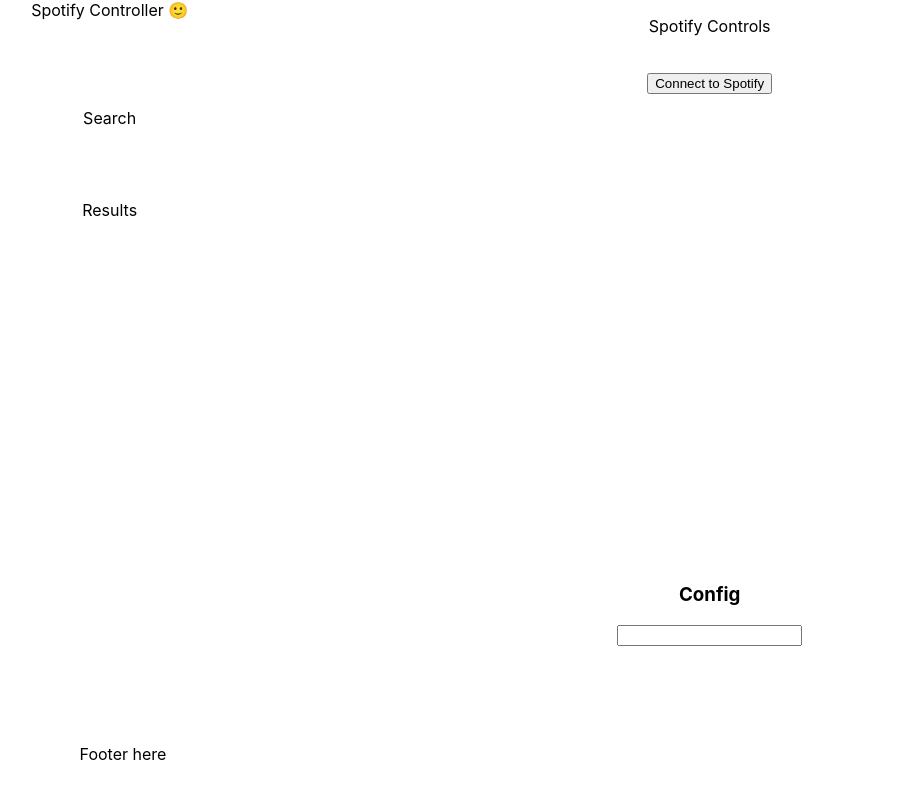
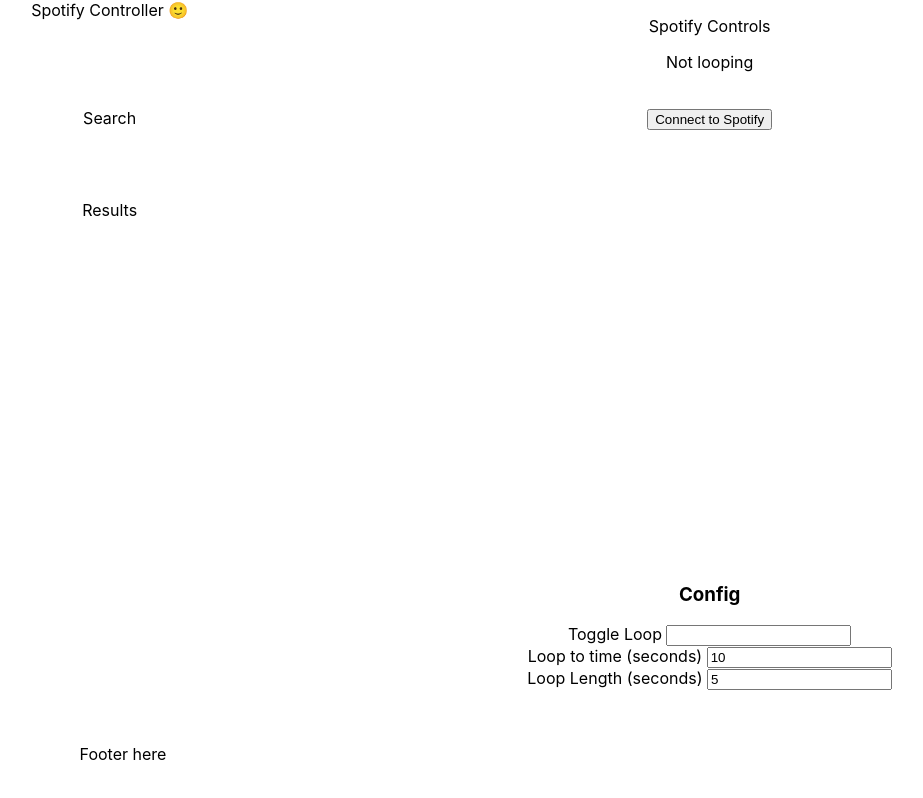
Before and after one commit to hjdarnel/spotify-looper, a React app: page / in a window 1280 px wide. Shown: the whole page, without its empty margins (327-1250 px from the left). Built offline with nearby package versions, Linux system fonts and the light colour scheme; what spotify-web-api-node would draw is missing.

Commit message:
Add looping

```diff
--- a/src/components/App.js
+++ b/src/components/App.js
@@ -4,6 +4,41 @@
 import Settings from './Settings'
 
 class App extends Component {
+  constructor(props){
+    super(props)
+    this.state = {
+      playerState: {
+        isLooping: false,
+        loopLength: 5,
+        seekTo: 10
+      }
+    }
+  }
+
+  onToggleLoop = () => {
+    this.setState(prevState => {
+      const newState = prevState;
+      newState.playerState.isLooping = !prevState.playerState.isLooping;
+      return newState;
+    });
+  };
+
+  onLoopLengthChange = (value) => {
+    this.setState(prevState => {
+      const newState = prevState;
+      newState.playerState.loopLength = value;
+      return newState;
+    });
+  };
+
+  onSeekToChange = (value) => {
+    this.setState(prevState => {
+      const newState = prevState;
+      newState.playerState.seekTo = value;
+      return newState;
+    });
+  };
+
   render() {
     return (
       <div className="App">
@@ -15,10 +50,14 @@
           <p>Results</p>
         </div>
         <div className="spotifyPlayer">
-          <SpotifyContainer/>
+          <SpotifyContainer playerState={this.state.playerState}/>
         </div>
         <div className="settings">
-          <Settings/>
+          <Settings
+            playerState={this.state.playerState}
+            onToggleLoop={this.onToggleLoop}
+            onLoopLengthChange={this.onLoopLengthChange}
+            onSeekToChange={this.onSeekToChange}/>
         </div>
         <div className="footer">
           <p>Footer here</p>
--- a/src/components/Settings.js
+++ b/src/components/Settings.js
@@ -8,28 +8,57 @@
         loopTrigger: '',
         loopTriggerKeycode: ''
     };
-    this.keydown = this.keydown.bind(this);
-    this.triggerRef = React.createRef();
+    this.loopKeyDown = this.loopKeyDown.bind(this);
+    this.handleLoopChange = this.handleLoopChange.bind(this);
+    this.handleSeekToChange = this.handleSeekToChange.bind(this);
+    this.loopTriggerRef = React.createRef();
   }
 
   componentDidMount() {
-    const savedTrigger = localStorage.getItem('loopTriggerKeycode');
-    this.setState({loopTrigger: String.fromCharCode(savedTrigger) || null});
+    const savedLoopTrigger = localStorage.getItem('loopTriggerKeycode');
+    this.setState({loopTriggerKeycode: savedLoopTrigger});
+    this.setState({loopTrigger: String.fromCharCode(savedLoopTrigger) || null});
+
+    this.setupListeners();
   }
 
-  keydown(event) {
+  setupListeners() {
+    document.addEventListener('keydown', (event) => {
+      if (event.keyCode === Number(this.state.loopTriggerKeycode)) {
+        this.props.onToggleLoop();
+        return;
+      }
+    })
+  }
+
+  loopKeyDown(event) {
+    if (event.keyCode === 27) {
+      this.loopTriggerRef.current.blur();
+      return;
+    }
+
     this.setState({loopTriggerKeycode: event.keyCode});
     this.setState({loopTrigger: event.key});
     localStorage.setItem('loopTriggerKeycode', event.keyCode);
 
-    this.triggerRef.current.blur();
+    this.loopTriggerRef.current.blur();
+  }
 
+  handleSeekToChange(e) {
+    this.props.onSeekToChange(e.target.value);
   }
+
+  handleLoopChange(e) {
+    this.props.onLoopLengthChange(e.target.value);
+  }
+
   render() {
     return (
       <div className="Settings">
         <h3>Config</h3>
-        <input type="text" ref={this.triggerRef} value={this.state.loopTrigger} readOnly onKeyDown={this.keydown}/>
+        <label>Toggle Loop</label> <input type="text" ref={this.loopTriggerRef} value={this.state.loopTrigger} readOnly onKeyDown={this.loopKeyDown}/><br/>
+        <label>Loop to time (seconds)</label> <input type="number" min="0" value={this.props.playerState.seekTo} onChange={this.handleSeekToChange}/><br/>
+        <label>Loop Length (seconds)</label> <input type="number" min="2" value={this.props.playerState.loopLength} onChange={this.handleLoopChange}/>
       </div>
     );
   }
--- a/src/components/SpotifyContainer.js
+++ b/src/components/SpotifyContainer.js
@@ -5,7 +5,6 @@
 import * as SpotifyFunctions from '../spotifyFunctions.js'
 
 class SpotifyContainer extends Component {
-
   constructor(props) {
       super(props)
       this.state = {
@@ -40,7 +39,8 @@
       <div className="SpotifyContainer">
       <div>
         <p>Spotify Controls</p>
-        {!this.state.loggedInToSpotify ? <ConnectSpotify /> : <SpotifyControls accessToken={this.state.accessToken}/> }
+        {this.props.playerState.isLooping ?  <p>Looping...</p>: <p>Not looping</p>}
+        {!this.state.loggedInToSpotify ? <ConnectSpotify /> : <SpotifyControls seekTo={this.props.playerState.seekTo} loopLength={this.props.playerState.loopLength} isLooping={this.props.playerState.isLooping} accessToken={this.state.accessToken}/> }
         </div>
       </div>
     );
--- a/src/components/SpotifyControls.js
+++ b/src/components/SpotifyControls.js
@@ -6,12 +6,18 @@
 
   constructor(props){
     super(props)
-    this.classes = props;
     this.state = {
       user: {
         display_name: null
       }
     }
+    this.interval = null;
+  }
+
+  componentDidUpdate(prevProps, prevState){
+    if (prevProps.isLooping !== this.props.isLooping) {
+      this.togglePlayback();
+    };
   }
 
   async componentDidMount() {
@@ -20,7 +26,33 @@
     this.setState({'user': user});
   }
 
-render() {
+  async seek(positionMs){
+    await SpotifyFunctions.seek(positionMs);
+  }
+
+  async setLoop(intervalMs){
+    const seekPosition = this.props.seekTo * 1000;
+    this.seek(seekPosition);
+
+    console.debug('Looping every', intervalMs);
+    return setInterval(() => {
+      this.seek(seekPosition);
+      console.debug('Seeked to', seekPosition);
+    }, intervalMs);
+  }
+
+  async togglePlayback(){
+    if (this.props.isLooping) {
+      await SpotifyFunctions.resumePlayback();
+      this.interval = this.setLoop(this.props.loopLength * 1000);
+    } else {
+      clearInterval(this.interval);
+      console.log('Cleared loop');
+      await SpotifyFunctions.pausePlayback();
+    }
+  }
+
+  render() {
     return (
       <div className='SpotifyControls'>
         {this.state.user ? <div>Logged in as {this.state.user.display_name} </div>: <div>Not logged in.</div>}
--- a/src/spotifyFunctions.js
+++ b/src/spotifyFunctions.js
@@ -47,9 +47,22 @@
   return hashParams;
 }
 
+export async function seek(positionMs) {
+  return await spotifyApi.seek(positionMs);
+}
+
+export async function resumePlayback() {
+  return await spotifyApi.play();
+}
+
+export async function pausePlayback() {
+  return await spotifyApi.pause();
+}
+
 export function setAccessToken(accessToken) {
   spotifyApi.setAccessToken(accessToken);
 }
+
 export async function getMe() {
   return await spotifyApi.getMe();
 }
```
Lines whose indentation alone changed are shown as unchanged.
